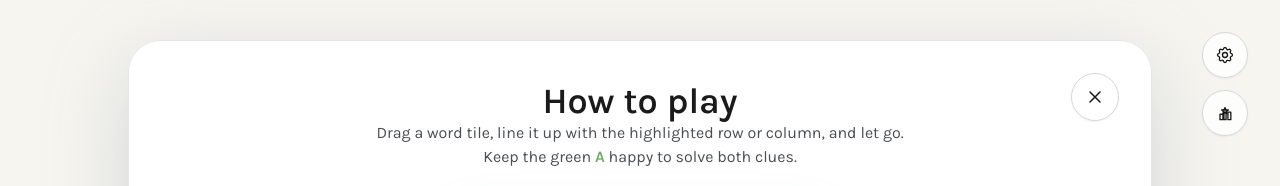
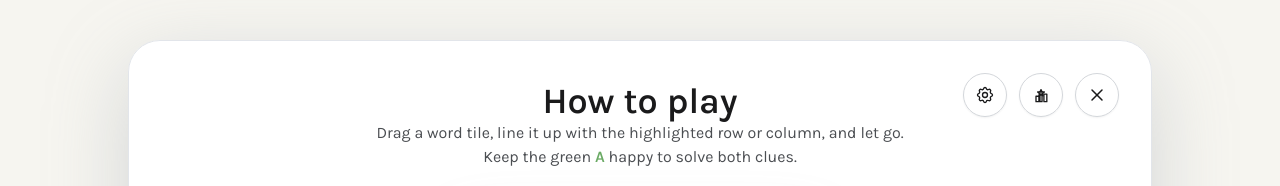
Before and after one commit to evgenyvinnik/crosswordly, a React (Vite) app: page / in a window 1280 px wide. Shown: the top 186 px of the page. Built offline with nearby package versions, Linux system fonts and the light colour scheme.

Commit message:
Improve the layout

```diff
--- a/src/App.tsx
+++ b/src/App.tsx
@@ -6,6 +6,7 @@ import TutorialScreen from './components/TutorialScreen';
 import LevelSelectScreen, { LevelDescriptor } from './components/LevelSelectScreen';
 import SettingsIcon from './components/icons/SettingsIcon';
 import PodiumIcon from './components/icons/PodiumIcon';
+import CloseIcon from './components/icons/CloseIcon';
 import StatsDialog from './components/StatsDialog';
 import { LEVEL_DEFINITIONS, TUTORIAL_LEVEL } from './levels';
 import { useProgressStore } from './state/useProgressStore';
@@ -107,6 +108,45 @@ export default function App() {
     setActiveScreen('main');
   };
 
+  const floatingButtonClass =
+    'flex h-11 w-11 items-center justify-center rounded-full border border-[#d3d6da] bg-white/85 text-[#1a1a1b] shadow-sm transition hover:bg-white focus-visible:outline-none focus-visible:ring-2 focus-visible:ring-[#1a1a1b]/40';
+
+  const renderActionButtons = (includeClose = false) => (
+    <>
+      <button
+        type="button"
+        className={floatingButtonClass}
+        onClick={() => setIsSettingsOpen(true)}
+        aria-haspopup="dialog"
+        aria-expanded={isSettingsOpen}
+        aria-label="Open settings"
+      >
+        <SettingsIcon className="h-5 w-5" />
+      </button>
+      <button
+        type="button"
+        className={floatingButtonClass}
+        onClick={() => setIsStatsOpen(true)}
+        aria-haspopup="dialog"
+        aria-expanded={isStatsOpen}
+        aria-label="Open stats"
+      >
+        <PodiumIcon className="h-5 w-5" />
+        <span className="sr-only">Stats</span>
+      </button>
+      {includeClose ? (
+        <button
+          type="button"
+          className={floatingButtonClass}
+          onClick={handleTutorialExit}
+          aria-label="Close tutorial and view levels"
+        >
+          <CloseIcon className="h-5 w-5" />
+        </button>
+      ) : null}
+    </>
+  );
+
   return (
     <div className="relative min-h-screen overflow-hidden bg-[#f6f5f0] text-[#1a1a1b]">
       {!hasSplashExited && (
@@ -125,6 +165,8 @@ export default function App() {
           onExit={handleTutorialExit}
           onNextLevel={handleLevelSelect}
           nextLevel={nextIncompleteLevel}
+          showCloseButton={false}
+          topRightActions={renderActionButtons(true)}
         />
       ) : null}
 
@@ -147,52 +189,22 @@ export default function App() {
         </animated.main>
       ) : null}
 
-      {hasSplashExited && (
-        <>
-          <div className="absolute right-4 top-4 z-30 flex flex-col items-end gap-3 sm:right-8 sm:top-8">
-            <button
-              type="button"
-              className="group rounded-full border border-[#d3d6da] bg-white/80 p-3 text-[#1a1a1b] shadow-sm transition hover:bg-white"
-              onClick={() => setIsSettingsOpen(true)}
-              aria-haspopup="dialog"
-              aria-expanded={isSettingsOpen}
-              aria-label="Open settings"
-            >
-              <SettingsIcon className="h-5 w-5" />
-            </button>
-            <button
-              type="button"
-              className="rounded-full border border-[#d3d6da] bg-white/80 p-3 text-[#1a1a1b] shadow-sm transition hover:bg-white"
-              onClick={() => setIsStatsOpen(true)}
-              aria-haspopup="dialog"
-              aria-expanded={isStatsOpen}
-              aria-label="Open stats"
-            >
-              <PodiumIcon className="h-5 w-5" />
-              <span className="sr-only">Stats</span>
-            </button>
+      {hasSplashExited && activeScreen !== 'tutorial' ? (
+        <div className="absolute right-4 top-4 z-30 flex items-center gap-2 sm:right-8 sm:top-8 sm:gap-3">
+          {renderActionButtons()}
         </div>
+      ) : null}
 
-          {isSettingsOpen ? (
+      {hasSplashExited && isSettingsOpen ? (
         <div
           className="fixed inset-0 z-30 flex min-h-screen items-center justify-center bg-[#f6f5f0]/90 px-4 py-10 backdrop-blur-sm"
           role="dialog"
           aria-modal="true"
         >
-              <div
-                className="absolute inset-0 h-full w-full"
-                aria-hidden="true"
-                onClick={() => setIsSettingsOpen(false)}
-              />
-              <SettingsMenu
-                settings={settings}
-                onToggle={toggleSetting}
-                onClose={() => setIsSettingsOpen(false)}
-              />
+          <div className="absolute inset-0 h-full w-full" aria-hidden="true" onClick={() => setIsSettingsOpen(false)} />
+          <SettingsMenu settings={settings} onToggle={toggleSetting} onClose={() => setIsSettingsOpen(false)} />
         </div>
       ) : null}
-        </>
-      )}
       {isStatsOpen ? (
         <StatsDialog isOpen stats={stats} onRequestClose={() => setIsStatsOpen(false)} />
       ) : null}
--- a/src/components/TutorialScreen.tsx
+++ b/src/components/TutorialScreen.tsx
@@ -1,4 +1,5 @@
 import { useCallback, useEffect, useMemo, useRef, useState } from 'react';
+import type { ReactNode } from 'react';
 import confetti from 'canvas-confetti';
 import GameField, { Direction, GameLevelWord, OverlayState } from './GameField';
 import CloseIcon from './icons/CloseIcon';
@@ -24,6 +25,8 @@ type TutorialScreenProps = {
     title: string;
     description?: string;
   } | null;
+  showCloseButton?: boolean;
+  topRightActions?: ReactNode;
 };
 
 type TutorialWord = {
@@ -161,6 +164,8 @@ const TutorialScreen = ({
   onExit,
   onNextLevel,
   nextLevel = null,
+  showCloseButton = true,
+  topRightActions = null,
 }: TutorialScreenProps) => {
   const boardRef = useRef<HTMLDivElement>(null);
   const [wordBank, setWordBank] = useState<TutorialWord[]>(() => getRandomWordBank());
@@ -607,7 +612,11 @@ const TutorialScreen = ({
   return (
     <section className="relative flex min-h-screen items-center justify-center bg-[#f6f5f0] px-4 py-10 text-[#1a1a1b]">
       <div className="relative w-full max-w-5xl rounded-[32px] border border-[#e2e5ea] bg-white/95 px-6 py-10 text-center shadow-[0_24px_80px_rgba(149,157,165,0.35)] backdrop-blur sm:px-10">
-        {onExit ? (
+        {topRightActions ? (
+          <div className="absolute right-6 top-6 z-10 flex items-center gap-2 sm:right-8 sm:top-8 sm:gap-3">
+            {topRightActions}
+          </div>
+        ) : onExit && showCloseButton ? (
           <button
             type="button"
             aria-label="Close tutorial and view levels"
```
Lines whose indentation alone changed are shown as unchanged.
